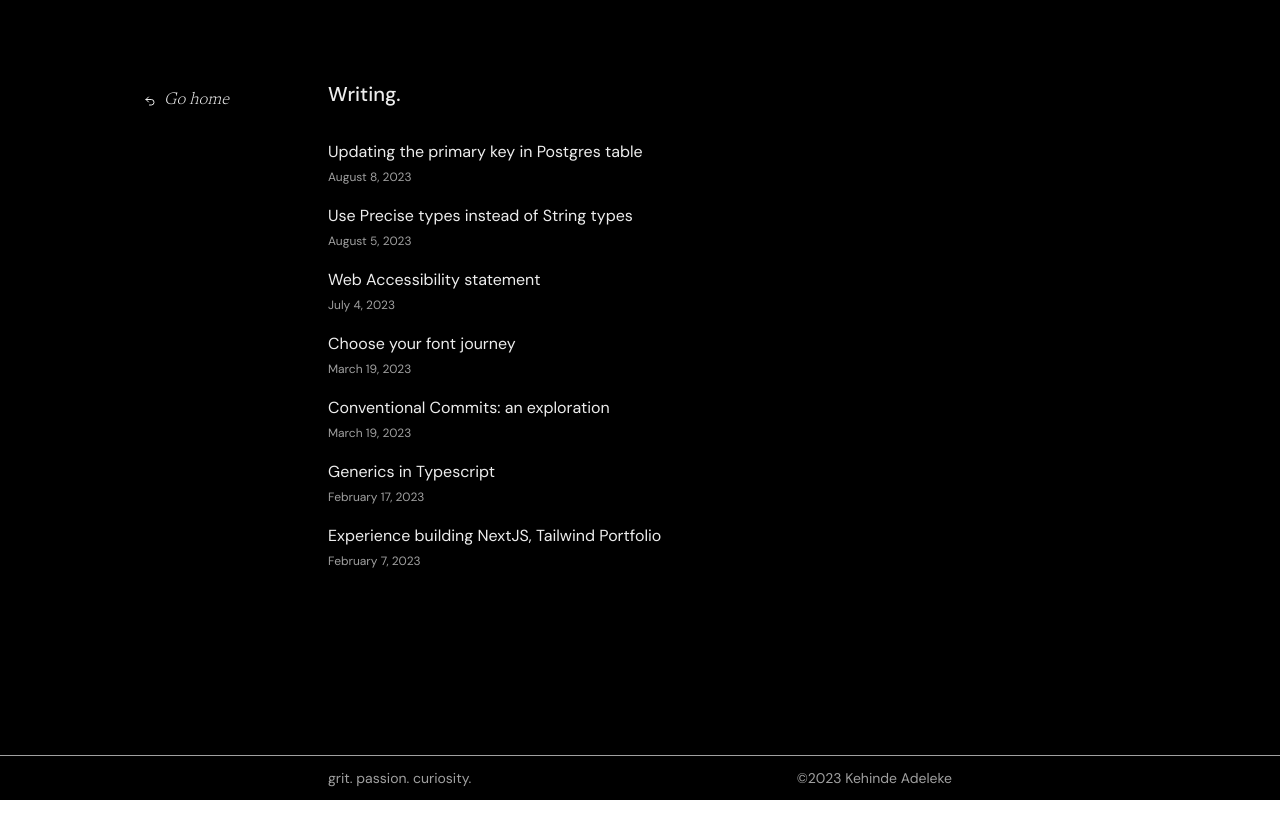
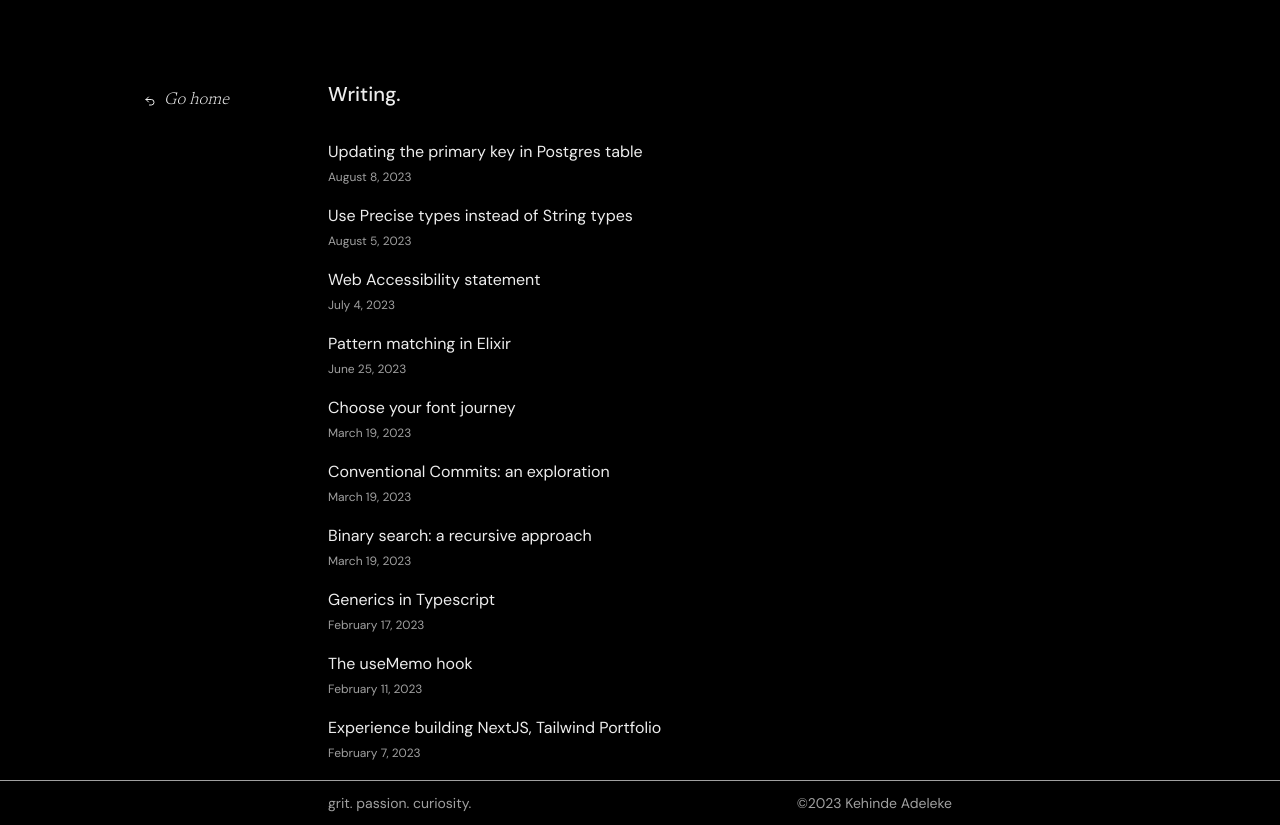
Before and after one commit to adeleke5140/portfolio-v2, a Next.js app: page /blog in a window 1280 px wide. Before the commit the page ends 800 px from the top, so only its background shows below. Built offline with nearby package versions, Linux system fonts and the light colour scheme.

Commit message:
feat: only show completed posts

```diff
--- a/src/pages/blog/index.tsx
+++ b/src/pages/blog/index.tsx
@@ -13,14 +13,19 @@ export type Post = {
   language?: string;
 };
 
+const isProduction = process.env.NODE_ENV === "production";
+
 const Index = ({
   allPostsData,
 }: InferGetStaticPropsType<typeof getStaticProps>) => {
-  const completedPosts = allPostsData.filter(post => {
-    if (post.status !== "draft" && post.status !== "editing") {
-      return post
+  const completedPosts = allPostsData.filter((post) => {
+    if (isProduction) {
+      if (post.status !== "draft" && post.status !== "editing") {
+        return post;
+      }
     }
-  })
+    return post;
+  });
 
   return (
     <>
```
